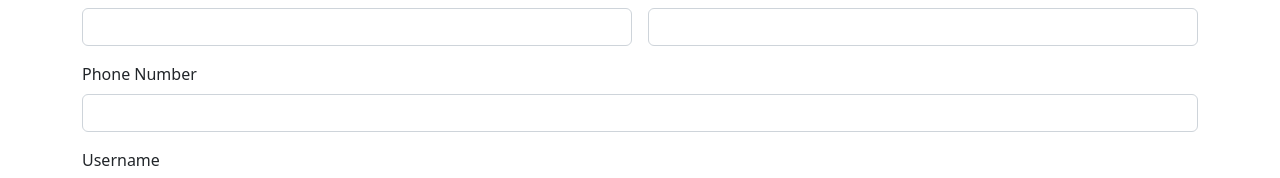
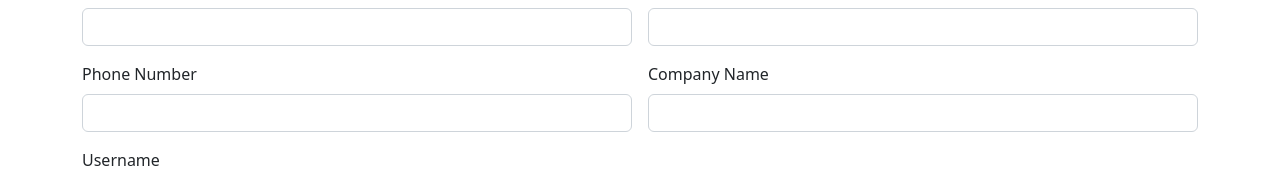
Before and after one commit to AmalAlby/Employee-app-new, an Angular app: page / in a window 1280 px wide. Shown: the part 212-390 px from the top of the page. Built offline with nearby package versions, Linux system fonts and the light colour scheme.

Commit message:
binding created

```diff
--- a/src/app/addemployee/addemployee.component.html
+++ b/src/app/addemployee/addemployee.component.html
@@ -7,34 +7,38 @@
                 </div>
                 <div class="col col-12 col-sm-6 col-md-6 col-lg-6 col-xl-6 col-xxl-6">
                     <label for="" class="form-label">Employee Code</label>
-                    <input type="text" class="form-control">
+                    <input name="empcode" [(ngModel)]="empcode" type="text" class="form-control">
                 </div>
                 <div class="col col-12 col-sm-6 col-md-6 col-lg-6 col-xl-6 col-xxl-6">
                     <label for="" class="form-label"> Name</label>
-                    <input type="text" class="form-control">
+                    <input name="empname" [(ngModel)]="empname" type="text" class="form-control">
                 </div>
                 <div class="col col-12 col-sm-6 col-md-6 col-lg-6 col-xl-6 col-xxl-6">
                     <label for="" class="form-label">Designation</label>
-                    <input  type="text" class="form-control">
+                    <input name="designation" [(ngModel)]="designation"  type="text" class="form-control">
                 </div>
                 <div class="col col-12 col-sm-6 col-md-6 col-lg-6 col-xl-6 col-xxl-6">
                     <label for="" class="form-label">Salary</label>
-                    <input  type="text" class="form-control">
+                    <input name="salary" [(ngModel)]="salary" type="text" class="form-control">
                 </div>
-                <div class="col col-12 col-sm-12 col-md-12 col-lg-12 col-xl-12 col-xxl-12">
+                <div class="col col-12 col-sm-6 col-md-6 col-lg-6 col-xl-6 col-xxl-6">
                     <label for="" class="form-label">Phone Number</label>
-                    <input type="text" class="form-control">
+                    <input name="mobilenumber" [(ngModel)]="mobilenumber" type="text" class="form-control">
+                </div>
+                <div class="col col-12 col-sm-6 col-md-6 col-lg-6 col-xl-6 col-xxl-6">
+                    <label for="" class="form-label">Company Name</label>
+                    <input name="companyname" [(ngModel)]="companyname" type="text" class="form-control">
                 </div>
                 <div class="col col-12 col-sm-12 col-md-12 col-lg-12 col-xl-12 col-xxl-12">
                     <label for="" class="form-label">Username</label>
-                    <input type="text" class="form-control">
+                    <input name="username" [(ngModel)]="username" type="text" class="form-control">
                 </div>
                 <div class="col col-12 col-sm-12 col-md-12 col-lg-12 col-xl-12 col-xxl-12">
                     <label for="" class="form-label">Password</label>
-                    <input type="text" class="form-control">
+                    <input name="password" [(ngModel)]="password" type="text" class="form-control">
                 </div>
                 <div class="col col-12 col-sm-12 col-md-12 col-lg-12 col-xl-12 col-xxl-12 text-center">
-                    <button class="btn btn-success"><h4>Submit</h4></button>
+                    <button (click)="readvalue()" class="btn btn-success"><h4>Submit</h4></button>
                 </div>
             </div>
         </div>
--- a/src/app/addemployee/addemployee.component.ts
+++ b/src/app/addemployee/addemployee.component.ts
@@ -1,4 +1,5 @@
 import { Component } from '@angular/core';
+import { ApiService } from '../api.service';
 
 @Component({
   selector: 'app-addemployee',
@@ -7,4 +8,47 @@ import { Component } from '@angular/core';
 })
 export class AddemployeeComponent {
 
+
+  empcode=""
+  empname=""
+  designation=""
+  salary=""
+  mobilenumber=""
+  companyname=""
+  username=""
+  password=""
+
+  constructor(private api:ApiService){ }
+
+  readvalue=()=>{
+
+    let data:any={"empcode":this.empcode,"empname":this.empname,"designation":this.designation,"salary":this.salary,"companyname":this.companyname,"mobilenumber":this.mobilenumber,"username":this.username,"password":this.password}
+    console.log(data)
+
+    this.api.addEmp(data).subscribe(
+
+      (response:any)=>{
+        console.log(response)
+        if(response.status=="success"){
+          alert("Added Successfully")
+          this.empcode=""
+          this.empname=""
+          this.designation=""
+          this.salary=""
+          this.mobilenumber=""
+          this.companyname=""
+          this.username=""
+          this.password=""
+        }
+        else{
+          alert("Something Went Wrong")
+        }
+
+
+      }
+
+    )
+
+  }
+
 }
--- /dev/null
+++ b/src/app/api.service.ts
@@ -0,0 +1,19 @@
+import { HttpClient } from '@angular/common/http';
+import { Injectable } from '@angular/core';
+
+@Injectable({
+  providedIn: 'root'
+})
+export class ApiService {
+
+  constructor(private http:HttpClient) { }
+
+  fetchEmp=()=>{
+    return this.http.get("http://localhost:8080/view")
+  }
+
+  addEmp=(datatosend:any)=>{
+    return this.http.post("http://localhost:8080/add",datatosend)
+  }
+
+}
--- a/src/app/app.module.ts
+++ b/src/app/app.module.ts
@@ -15,7 +15,7 @@ const myroute:Routes=[
     component:AddemployeeComponent
   },
   {
-    path:"",
+    path:"view",
     component:ViewemployeeComponent
   }
 ]
--- a/src/app/viewemployee/viewemployee.component.html
+++ b/src/app/viewemployee/viewemployee.component.html
@@ -2,7 +2,10 @@
     <div class="row">
         <div class="col col-12 col-sm-12 col-md-12 col-lg-12 col-xl-12 col-xxl-12">
             <div class="row g-3 mt-4">
-                <div class="col col-12 col-sm-6 col-md-6 col-lg-6 col-xl-6 col-xxl-6">
+              <div class="col col-12 col-sm-12 col-md-12 col-lg-12 col-xl-12 col-xxl-12 text-center text-danger">
+                <h2>EMPLOYEE VIEW</h2>
+              </div>
+                <div class="col col-12 col-sm-12 col-md-12 col-lg-12 col-xl-12 col-xxl-12">
                     <table class="table table-dark table-striped">
                         <thead>
                           <tr>
@@ -16,12 +19,13 @@
                         </thead>
 
                         <tbody>
-                          <tr>
-                            <th scope="row">d</th>
-                            <td></td>
-                            <td></td>
-                            <td></td>
-                            <td></td>
+                          <tr *ngFor="let i of data">
+                            <th scope="row">{{i.empcode}}</th>
+                            <td>{{i.empname}}</td>
+                            <td>{{i.designation}}</td>
+                            <td>{{i.salary}}</td>
+                            <td>{{i.mobilenumber}}</td>
+                            <td>{{i.companyname}}</td>
                           </tr>
                         </tbody>
 
--- a/src/app/viewemployee/viewemployee.component.ts
+++ b/src/app/viewemployee/viewemployee.component.ts
@@ -1,4 +1,5 @@
 import { Component } from '@angular/core';
+import { ApiService } from '../api.service';
 
 @Component({
   selector: 'app-viewemployee',
@@ -7,4 +8,19 @@ import { Component } from '@angular/core';
 })
 export class ViewemployeeComponent {
 
+  data:any=[]
+
+
+  constructor(private api:ApiService){
+
+    api.fetchEmp().subscribe(
+
+      (response)=>{
+        this.data=response
+      }
+
+    )
+
+  }
+
 }
```
